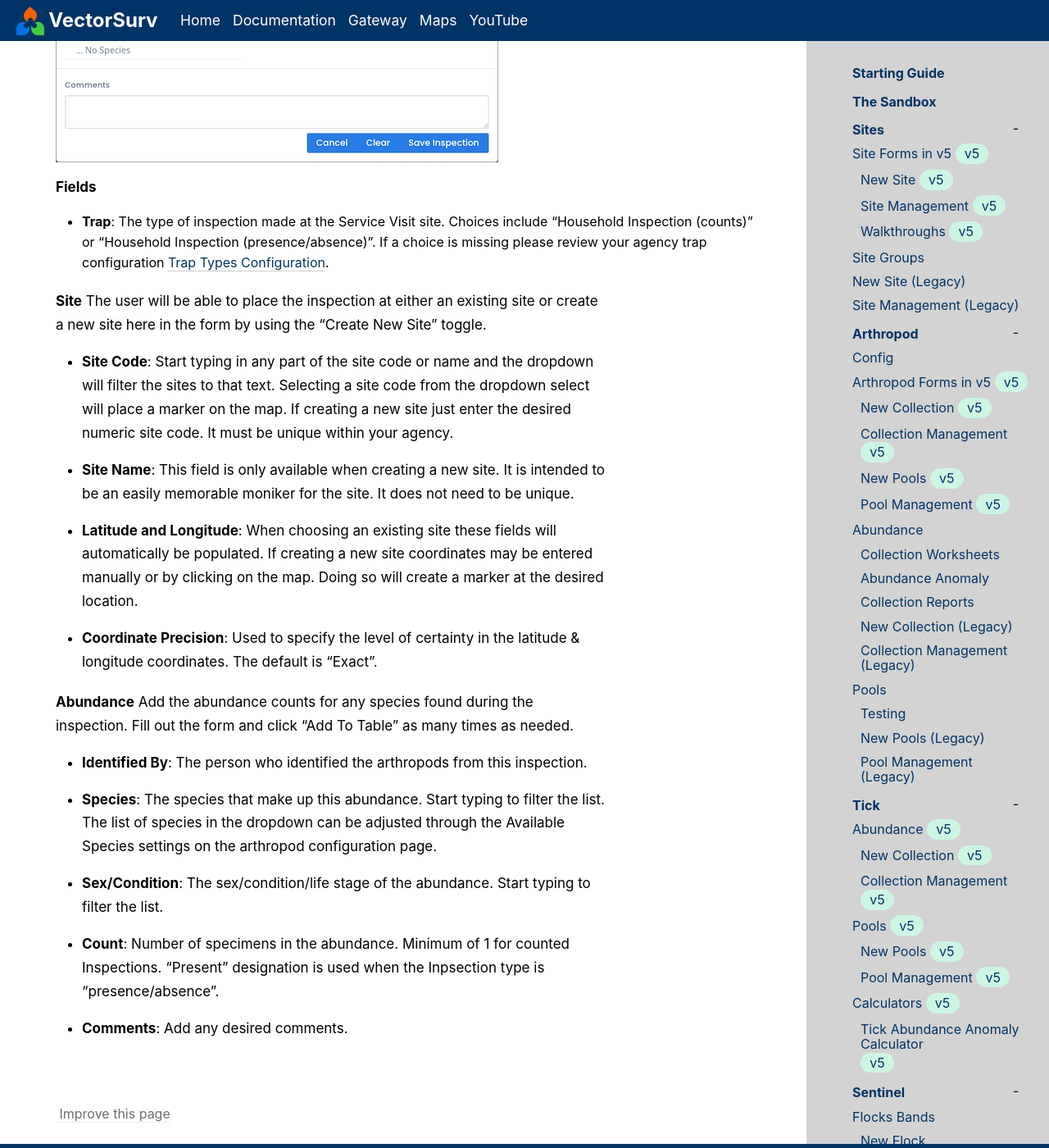
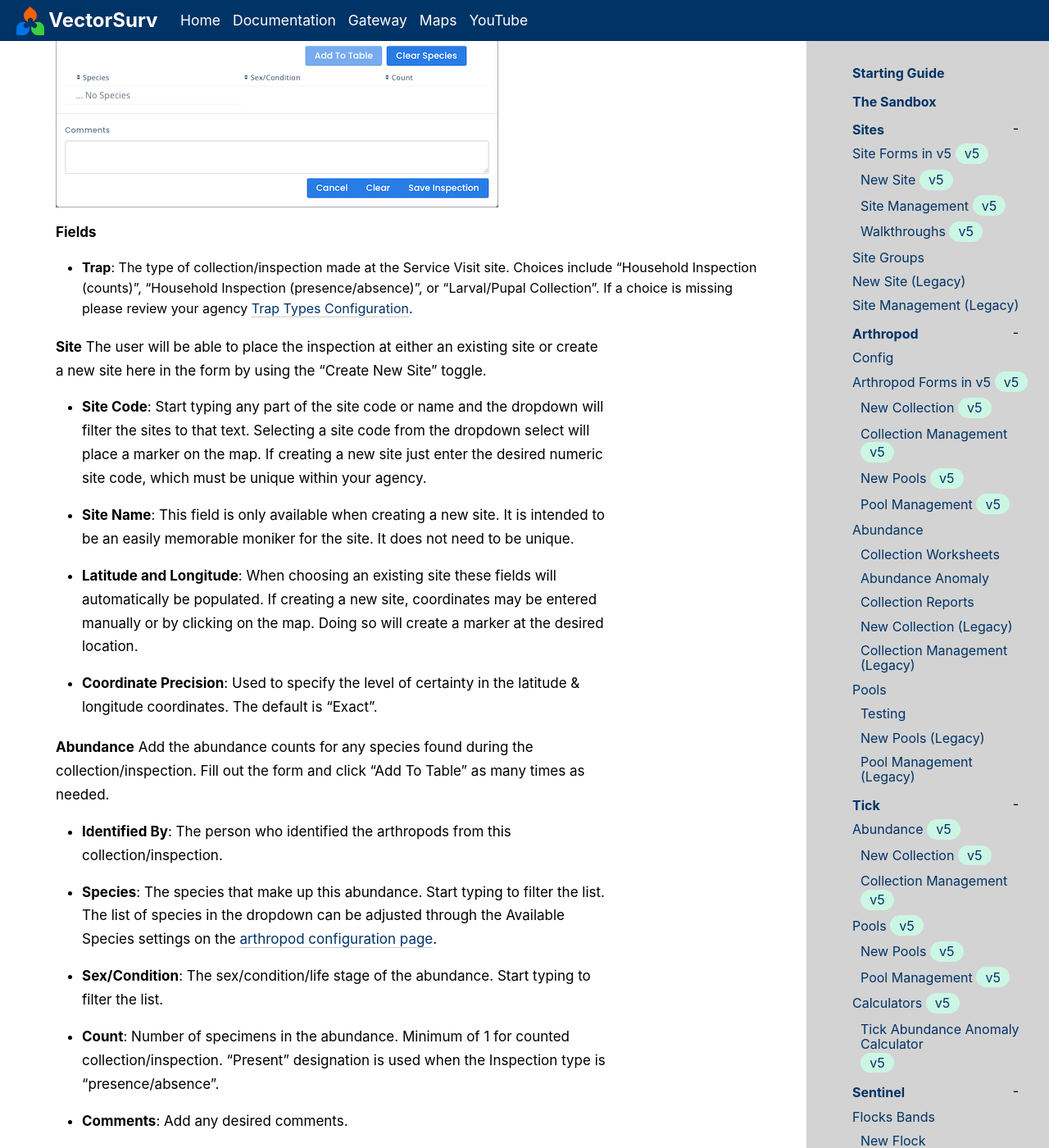
Before and after one commit to tlvaldepena/vectorsurv.org, a Jekyll site: the page built from _docs/service-visit/service-visit-inspection.md, in a window 1280 px wide and 1400 px high, scrolled down 2161 px. Shown: the whole window at 82% size. Built offline with Jekyll 4.4.1, drawn with Linux system fonts in a browser that asks for light colours; some of the changed text lies outside the part shown.

Commit message:
Update to collection/inspection wording

```diff
--- a/_docs/service-visit/service-visit-inspection.md
+++ b/_docs/service-visit/service-visit-inspection.md
@@ -1,5 +1,5 @@
 ---
-title: Associated Inspection
+title: Associated Collection/Inspection
 v5: true
 gateway-url: https://gateway.vectorsurv.org/v5/servicevisit/visit
 ---
@@ -10,7 +10,7 @@ After creating a Service Visit record a new Collection/Inspection card will appe
 
 **Table**
 
-Any associated Inspections will be displayed in the table here. Users can sort the table by clicking on the appropriate column header. Clicking on a "pencil" icon will navigate the user to the appropriate Collection Update form where they can make corrections as needed . The "link-slash" icon will unlink the Inspection/collection record from the Service Visit.
+Any associated Inspections will be displayed in the table here. Users can sort the table by clicking on the appropriate column header. Clicking on a "pencil" icon will navigate the user to the appropriate Collection Update form where they can make corrections as needed. The "link-slash" icon will unlink the Inspection/Collection record from the Service Visit.
 
 **Linking Inspections**
 
@@ -20,11 +20,11 @@ Clicking the **Link Collection** button will open up a panel for associating exi
 
 - The map will show all Collections within seven days of the Service Visit record.
 - Clicking on a "link" icon in the Available Collections table will associate the record with the current Service Visit.
-- Clicking on the "link-slash" icon in the Linked Collections table will unlink the Application record from the Service Visit.
+- Clicking on the "link-slash" icon in the Linked Collections table will unlink the Inspection/Collection record from the Service Visit.
 
 **Add Inspection/Collection**
 
-Clicking the **Add Inspection** button will open up a panel for creating new associated Inspection records. These are are Arthro Collection records with a trap type of either "Household Inspection (counts)" or "Household Inspection (presence/absence)".
+Clicking the **Add Collection/Inspection** button will open up a panel for creating new associated Inspection records. These are are Arthro Collection records with a trap type of either "Household Inspection (counts)", "Household Inspection (presence/absence)", or "Larval/Pupal Collection".
 
 **Create Inspection Form**
 
@@ -32,28 +32,28 @@ Clicking the **Add Inspection** button will open up a panel for creating new ass
 
 **Fields**
 
-- **Trap**: The type of inspection made at the Service Visit site. Choices include "Household Inspection (counts)" or "Household Inspection (presence/absence)". If a choice is missing please review your agency trap configuration [Trap Types Configuration]({{ site.baseurl }}/docs/arthropod/trap-types/).
+- **Trap**: The type of collection/inspection made at the Service Visit site. Choices include "Household Inspection (counts)", "Household Inspection (presence/absence)", or "Larval/Pupal Collection". If a choice is missing please review your agency [Trap Types Configuration]({{ site.baseurl }}/docs/arthropod/trap-types/).
 
 **Site**
 The user will be able to place the inspection at either an existing site or create a new site here in the form by using the "Create New Site" toggle.
 
-- **Site Code**: Start typing in any part of the site code or name and the dropdown will filter the sites to that text. Selecting a site code from the dropdown select will place a marker on the map. If creating a new site just enter the desired numeric site code. It must be unique within your agency.
+- **Site Code**: Start typing any part of the site code or name and the dropdown will filter the sites to that text. Selecting a site code from the dropdown select will place a marker on the map. If creating a new site just enter the desired numeric site code, which must be unique within your agency.
 
 - **Site Name**: This field is only available when creating a new site. It is intended to be an easily memorable moniker for the site. It does not need to be unique.
 
-- **Latitude and Longitude**: When choosing an existing site these fields will automatically be populated. If creating a new site coordinates may be entered manually or by clicking on the map. Doing so will create a marker at the desired location.
+- **Latitude and Longitude**: When choosing an existing site these fields will automatically be populated. If creating a new site, coordinates may be entered manually or by clicking on the map. Doing so will create a marker at the desired location.
 
 - **Coordinate Precision**: Used to specify the level of certainty in the latitude & longitude coordinates. The default is "Exact".
 
 **Abundance**
-Add the abundance counts for any species found during the inspection. Fill out the form and click "Add To Table" as many times as needed.
+Add the abundance counts for any species found during the collection/inspection. Fill out the form and click "Add To Table" as many times as needed.
 
-- **Identified By**: The person who identified the arthropods from this inspection.
+- **Identified By**: The person who identified the arthropods from this collection/inspection.
 
-- **Species**: The species that make up this abundance. Start typing to filter the list. The list of species in the dropdown can be adjusted through the Available Species settings on the arthropod configuration page.
+- **Species**: The species that make up this abundance. Start typing to filter the list. The list of species in the dropdown can be adjusted through the Available Species settings on the [arthropod configuration page]({{ site.baseurl }}/docs/arthropod/trap-types/).
 
 - **Sex/Condition**: The sex/condition/life stage of the abundance. Start typing to filter the list.
 
-- **Count**: Number of specimens in the abundance. Minimum of 1 for counted Inspections. "Present" designation is used when the Inpsection type is "presence/absence".
+- **Count**: Number of specimens in the abundance. Minimum of 1 for counted collection/inspection. "Present" designation is used when the Inspection type is "presence/absence".
 
 - **Comments**: Add any desired comments.
```
Also changed, not shown: _docs/service-visit/service-visit-application.md (+2 -2 lines), _docs/service-visit/service-visit.md (+1 -1 lines).
